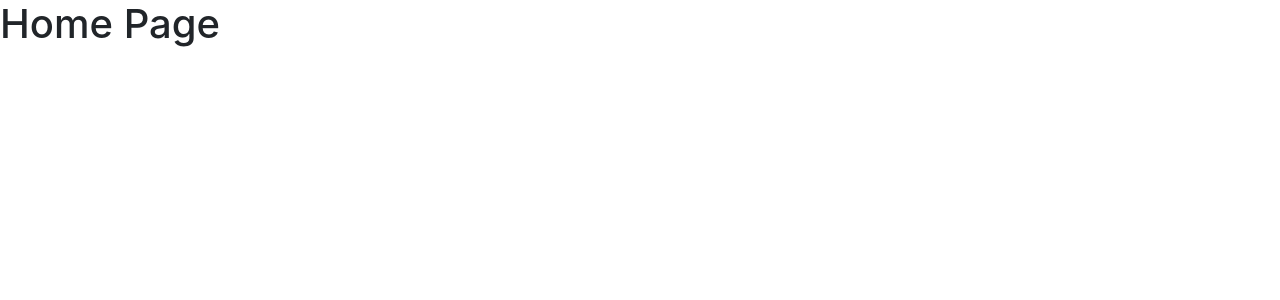
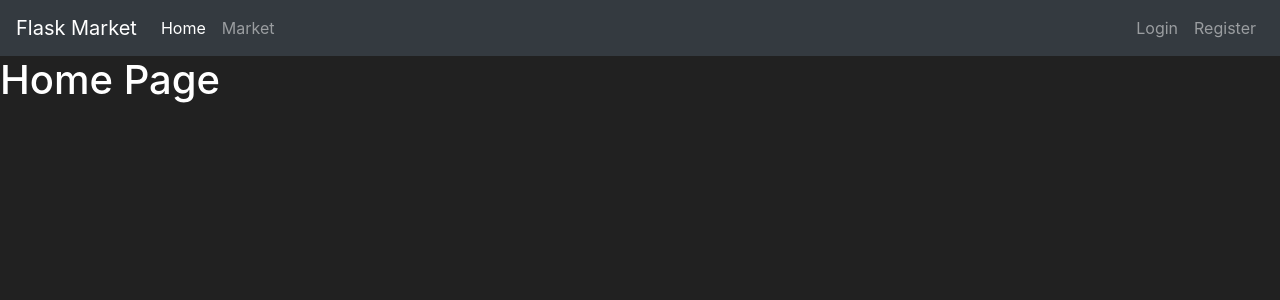
Before and after one commit to sujatha-m/Flask-Market-app, a Flask app: page / in a window 1280 px wide. Shown: the top 300 px of the page. Run offline with Flask 2, Linux system fonts and the light colour scheme.

Commit message:
Implemented Navbar

```diff
--- a/templates/home.html
+++ b/templates/home.html
@@ -8,9 +8,34 @@
     <!-- Bootstrap CSS -->
     <link rel="stylesheet" href="https://cdn.jsdelivr.net/npm/bootstrap@4.5.3/dist/css/bootstrap.min.css" integrity="sha384-TX8t27EcRE3e/ihU7zmQxVncDAy5uIKz4rEkgIXeMed4M0jlfIDPvg6uqKI2xXr2" crossorigin="anonymous">
 
-    <title>Hello, world!</title>
+    <title>Home Page</title>
   </head>
   <body>
+    <nav class="navbar navbar-expand-md navbar-dark bg-dark">
+        <a class="navbar-brand" href="#">Flask Market</a>
+        <button class="navbar-toggler" type="button" data-toggle="collapse" data-target="#navbarNav">
+          <span class="navbar-toggler-icon"></span>
+        </button>
+        <div class="collapse navbar-collapse" id="navbarNav">
+          <ul class="navbar-nav mr-auto">
+              <li class="nav-item active">
+                  <a class="nav-link" href="#">Home <span class="sr-only">(current)</span></a>
+              </li>
+              <li class="nav-item">
+                  <a class="nav-link" href="#">Market</a>
+              </li>
+          </ul>
+          <ul class="navbar-nav">
+              <li class="nav-item">
+                  <a class="nav-link" href="#">Login</a>
+              </li>
+              <li class="nav-item">
+                  <a class="nav-link" href="#">Register</a>
+              </li>
+          </ul>
+        </div>
+      </nav>
+
     <h1>Home Page</h1>
 
     <!-- Optional JavaScript; choose one of the two! -->
@@ -25,4 +50,10 @@
     <script src="https://cdn.jsdelivr.net/npm/bootstrap@4.5.3/dist/js/bootstrap.min.js" integrity="sha384-w1Q4orYjBQndcko6MimVbzY0tgp4pWB4lZ7lr30WKz0vr/aWKhXdBNmNb5D92v7s" crossorigin="anonymous"></script>
     -->
   </body>
+  <style>
+    body {
+        background-color: #212121;
+        color: white
+    }
+  </style>
 </html>
```
